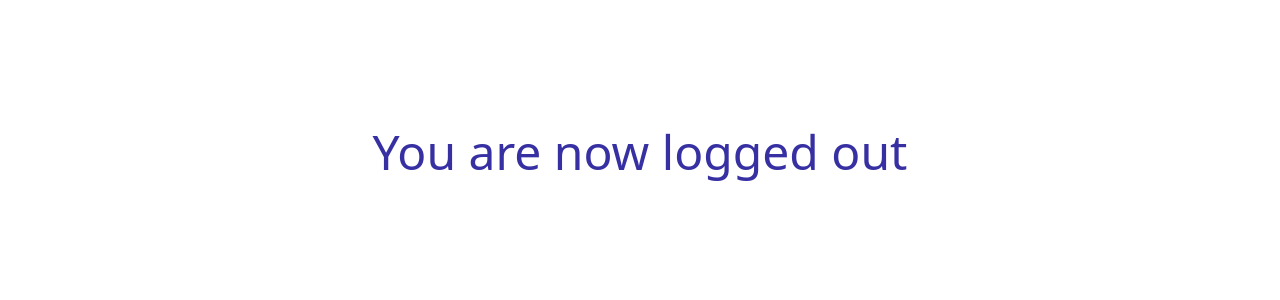
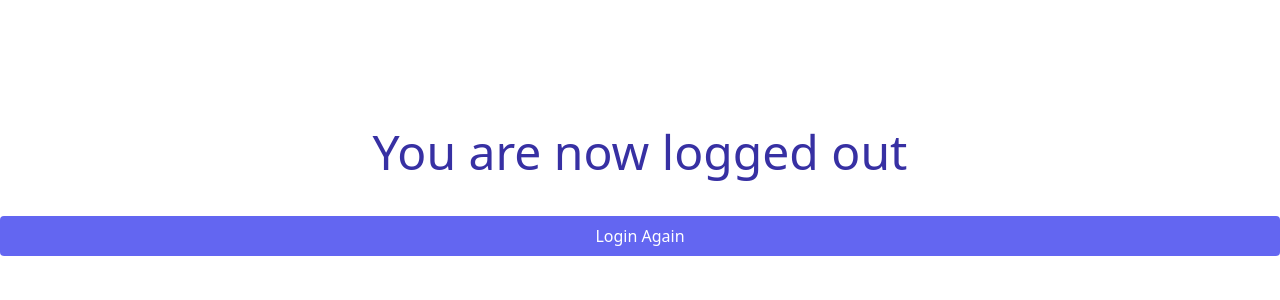
Before and after one commit to nettlespike/bbt-trackers, a Next.js app: page /LoggedOut in a window 1280 px wide. Shown: the top 300 px of the page. Built offline with nearby package versions, Linux system fonts and the light colour scheme.

Commit message:
Update LoggedOut.js

```diff
--- a/pages/LoggedOut.js
+++ b/pages/LoggedOut.js
@@ -1,3 +1,4 @@
+import Link from "next/link";
 export default function LoggedOut() {
     <button onclick="window.location.href='http://localhost:3000/';">
     Click Here
@@ -5,14 +6,22 @@ export default function LoggedOut() {
 
 
     return (
-        <div className="relative bg-white flex justify-center w-screen">
+        <div className="relative bg-white flex flex-col overflow-auto justify-center w-screen">
             <div className="flex flex-col justify-start space-y-10 pt-32 z-10">
                 <div className="flex flex-col text-center">
                     <div className="text-center text-5xl text-indigo-800">
                         You are now logged out
                     </div>
                 </div>
+                <Link href = "/">
+                    <input
+                        className = "flex object-none justify-center bg-indigo-500 hover:bg-indigo-700 rounded x2 text-white p-2"
+                        type="submit"
+                        value="Login Again"
+                    />
+                 </Link>
             </div>
+
         </div>
     )
 
```
